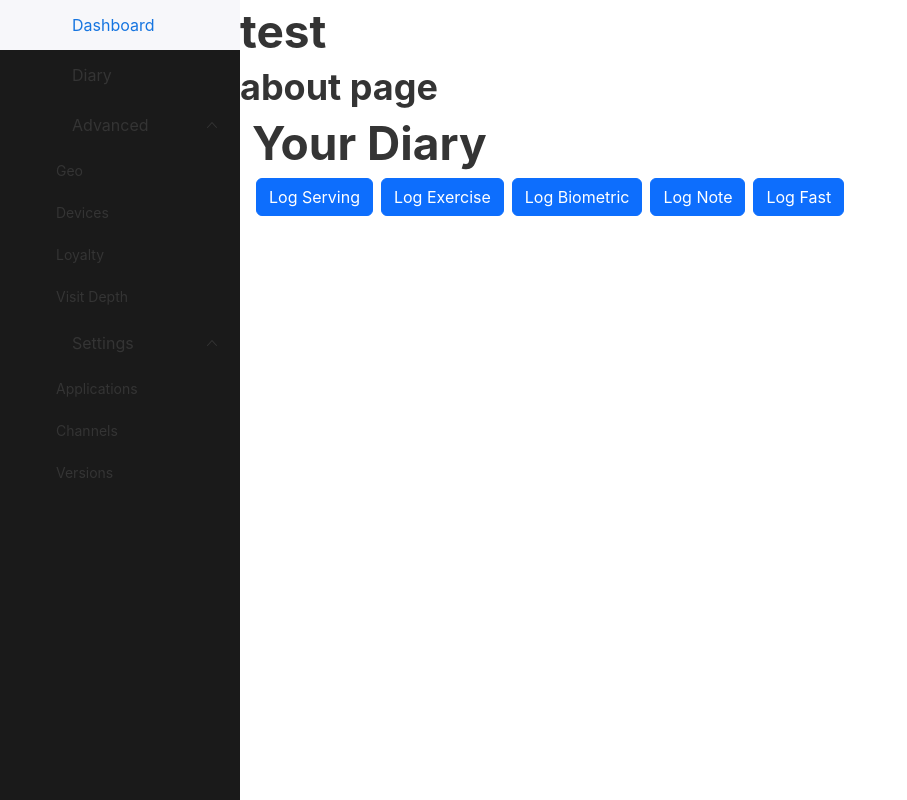
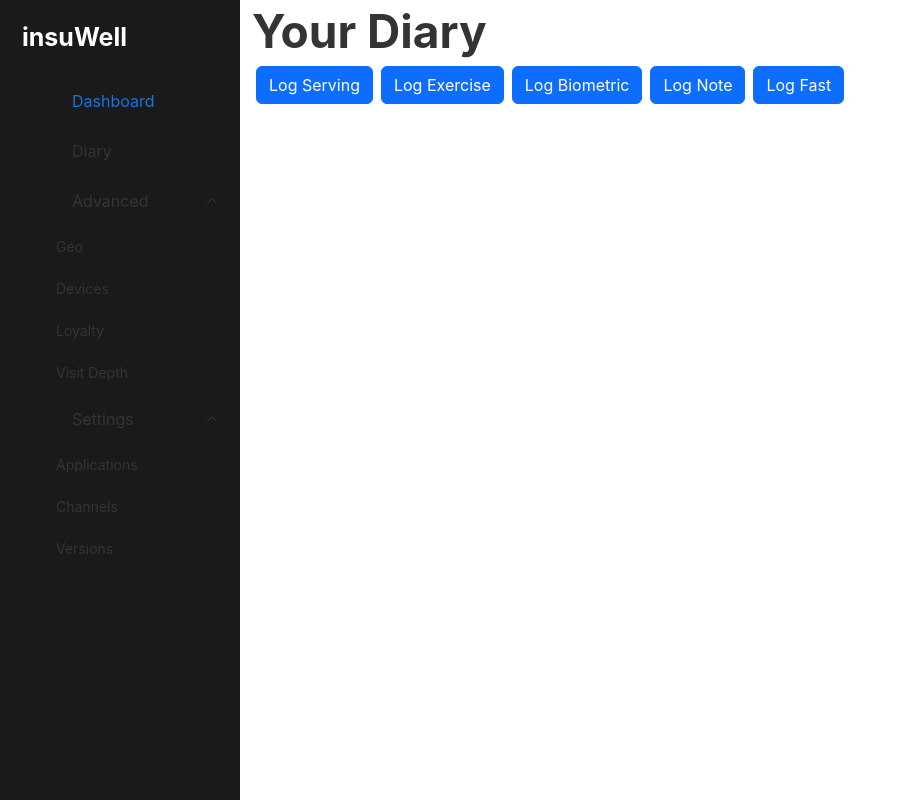
Before and after one commit to Saja-elkurtehi/InsuWell, a React (Create React App) app in the folder insulin-coach/: page /about in a window 1280 px wide. Shown: the whole page, without its empty margins (0-907 px from the left). Built offline with nearby package versions, Linux system fonts and the light colour scheme; some icons are missing.

Commit message:
push again

```diff
--- a/insulin-coach/src/components/Header.js
+++ b/insulin-coach/src/components/Header.js
@@ -1,5 +1,5 @@
 export default function Header() {
     return (
-        <h1>test</h1>
+        <h1></h1>
     )
 }
--- a/insulin-coach/src/components/Navbar.js
+++ b/insulin-coach/src/components/Navbar.js
@@ -18,6 +18,11 @@ const Navbar = () => (
           width: '240px',
         }}
       >
+        <Sidenav.Header style={{ padding: '20px 0' }}>
+          <span style={{ marginLeft: '22px', fontSize: '25px', fontWeight: 'bold'}}>
+            insuWell
+          </span>
+        </Sidenav.Header>
         <Sidenav.Body>
           <Nav activeKey="1">
             <Nav.Item as={Link} to="/home" eventKey="1" icon={<DashboardIcon />}>
--- a/insulin-coach/src/pages/About.js
+++ b/insulin-coach/src/pages/About.js
@@ -6,7 +6,6 @@ export default function About() {
     return (
         <>
             <Header />
-            <h2>about page</h2>
             <div className="container">
                 <h1>Your Diary</h1>
                 <DiaryActions />
```
Lines whose indentation alone changed are shown as unchanged.
